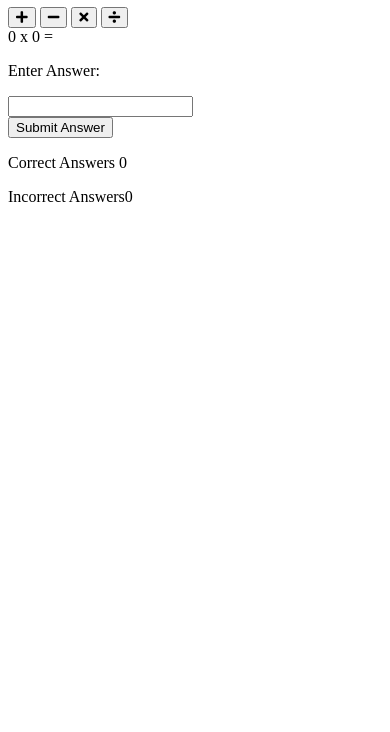
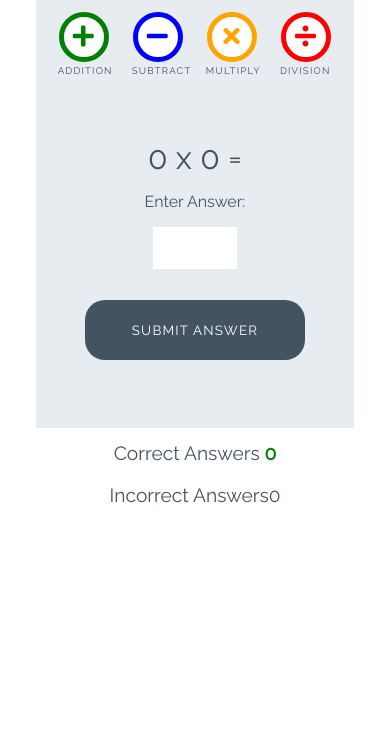
Before and after one commit to JessMair/love-maths, a plain HTML site: page index.html in a window 390 px wide. Shown: the part 112-844 px from the top of the page. Drawn offline with Linux system fonts and the light colour scheme.

Commit message:
Add styles for the game

```diff
--- a/assets/css/style.css
+++ b/assets/css/style.css
@@ -0,0 +1,252 @@
+/* --------- Global style */
+
+body {
+    background-color: white;
+    font-family: "Raleway", sans-serif;
+    color: #445361;
+    text-align: center;
+}
+
+/* --------- Heading */
+
+.heading {
+    text-align: center;
+    font-size: 2.5rem;
+}
+
+.logo {
+    height: 40px;
+    padding-right: 5px;
+}
+
+/* --------- Game layout */
+
+.game-area {
+    background-color: #E6ECF0;
+    box-sizing: border-box;
+    width: 85%;
+    height: 65vh;
+    max-height: 450px;
+    max-width: 830px;
+    margin-left: auto;
+    margin-right: auto;
+    padding: 1%;
+}
+
+.question-area {
+    width: 50%;
+    font-size: 2rem;
+    margin: auto;
+    padding: 50px 0;
+}
+
+.question-area span {
+    padding: 0 15px;
+}
+
+.score-area {
+    margin: 5px auto;
+    width: 60%;
+    font-size: 1.2rem;
+}
+
+.controls-area {
+    width: 85%;
+    margin: 30px auto;
+}
+
+#score {
+    color: green;
+    font-weight: bold;
+}
+
+#incorrect {
+    color: red;
+    font-weight: bold;
+}
+
+.answer-message {
+    display: none;
+    font-size: 1rem;
+}
+
+#answer-box {
+    border: none;
+    color: #445361;
+    display: inline-block;
+    height: 40px;
+    width: 80px;
+    font-size: 1.2rem;
+}
+
+.scores {
+    display: inline-block;
+    padding: 25px;
+}
+
+/* --------- Buttons */
+
+.btn {
+    width: 220px;
+    height: 60px;
+    font-family: "Raleway", sans-serif;
+    text-transform: uppercase;
+    letter-spacing: 1.2px;
+    color: white;
+}
+
+.btn:focus {
+    outline: none;
+}
+
+.btn--big {
+    padding-top: 10px;
+    border-radius: 50%;
+    background-color: white;
+    border: 10px solid;
+    width: 100px;
+    height: 100px;
+    font-size: 3.2rem;
+    margin: 0 30px;
+    transition: all 0.5s;
+}
+
+.btn--big::after{
+    content: attr(data-type);
+    font-size: 1rem;
+    color: #445361;
+    position: relative;
+    left: -0.5rem;
+}
+
+.btn--blue {
+    border-color: blue;
+    color: blue;
+}
+
+.btn--blue:active,
+.btn--blue:hover {
+    background-color: darkblue;
+    color: white;
+}
+
+.btn--orange {
+    border-color: orange;
+    color: orange;
+}
+
+.btn--orange:active,
+.btn--orange:hover {
+    background-color: darkorange;
+    color: white;
+}
+
+.btn--red {
+    border-color: red;
+    color: red;
+}
+
+.btn--red:active,
+.btn--red:hover {
+    background-color: darkred;
+    color: white;
+}
+
+.btn--green {
+    border-color: green;
+    color: green;
+}
+
+.btn--green:active,
+.btn--green:hover {
+    background-color: darkgreen;
+    color: white;
+}
+
+.btn--gray {
+    margin-top: 25px;
+    background-color: #445361;
+    border: 1px transparent;
+    border-radius: 20px;
+}
+
+.btn--gray:active,
+.btn--gray:hover {
+    background-color: #0d1013;
+}
+
+/* --------- Media queries */
+
+@media (max-width: 414px) {
+    .controls-area {
+        width: 100%;
+    }
+
+    .btn--big {
+        margin: 0 10px;
+        padding: 5px;
+        border: 5px solid;
+        width: 50px;
+        height: 50px;
+        font-size: 1.5rem;
+    }
+
+    .btn--big::after {
+        font-size: 0.6rem;
+        left: -0.7rem;
+    }
+
+    .question-area {
+        padding: 10% 0;
+        width: 100%;
+    }
+
+    .question-area span {
+        padding: 0;
+    }
+
+    .answer-message {
+        display: block;
+    }
+
+    #answer-box {
+        display: block;
+        margin: 0 auto;
+    }
+    .btn--gray {
+        margin-top: 0;
+    }
+
+    .score-area {
+        width: 100%;
+    }
+
+    .scores {
+        margin: 0.5em auto;
+        display: block;
+        padding: 5px;
+    }
+
+    .heading {
+        font-size: 2rem;
+    }
+}
+
+@media (max-width: 320px) {
+    .game-area {
+        height: 70vh;
+    }
+
+    .controls-area {
+        width: 75%;
+        margin: 10px auto;
+    }
+
+    .btn--big {
+        margin: 10px 10px;
+    }
+    .question-area {
+        padding: 10px 0;
+    }
+
+}
--- a/index.html
+++ b/index.html
@@ -19,16 +19,16 @@
 
     <div class="game-area">
         <div class="controls-area">
-            <button class="btn btn--big btn--green">
+            <button data-type="addition" class="btn btn--big btn--green">
                 <i class="fas fa-plus"></i>
             </button>
-            <button class="btn btn--big btn--blue">
+            <button data-type="subtract" class="btn btn--big btn--blue">
                 <i class="fas fa-minus"></i>
             </button>
-            <button class="btn btn--big btn--orange">
+            <button data-type="multiply" class="btn btn--big btn--orange">
                 <i class="fas fa-times"></i>
             </button>
-            <button class="btn btn--big btn--red">
+            <button data-type="division" class="btn btn--big btn--red">
                 <i class="fas fa-divide"></i>
             </button>
         </div>
@@ -40,7 +40,7 @@
         <p class="answer-message">Enter Answer:</p>
         <input id="answer-box" type="number">
     </div>
-    <button class="btn btn--gray">Submit Answer</button>
+    <button data type="submit" class="btn btn--gray">Submit Answer</button>
     </div>
 
     <div class="score-area">
```
